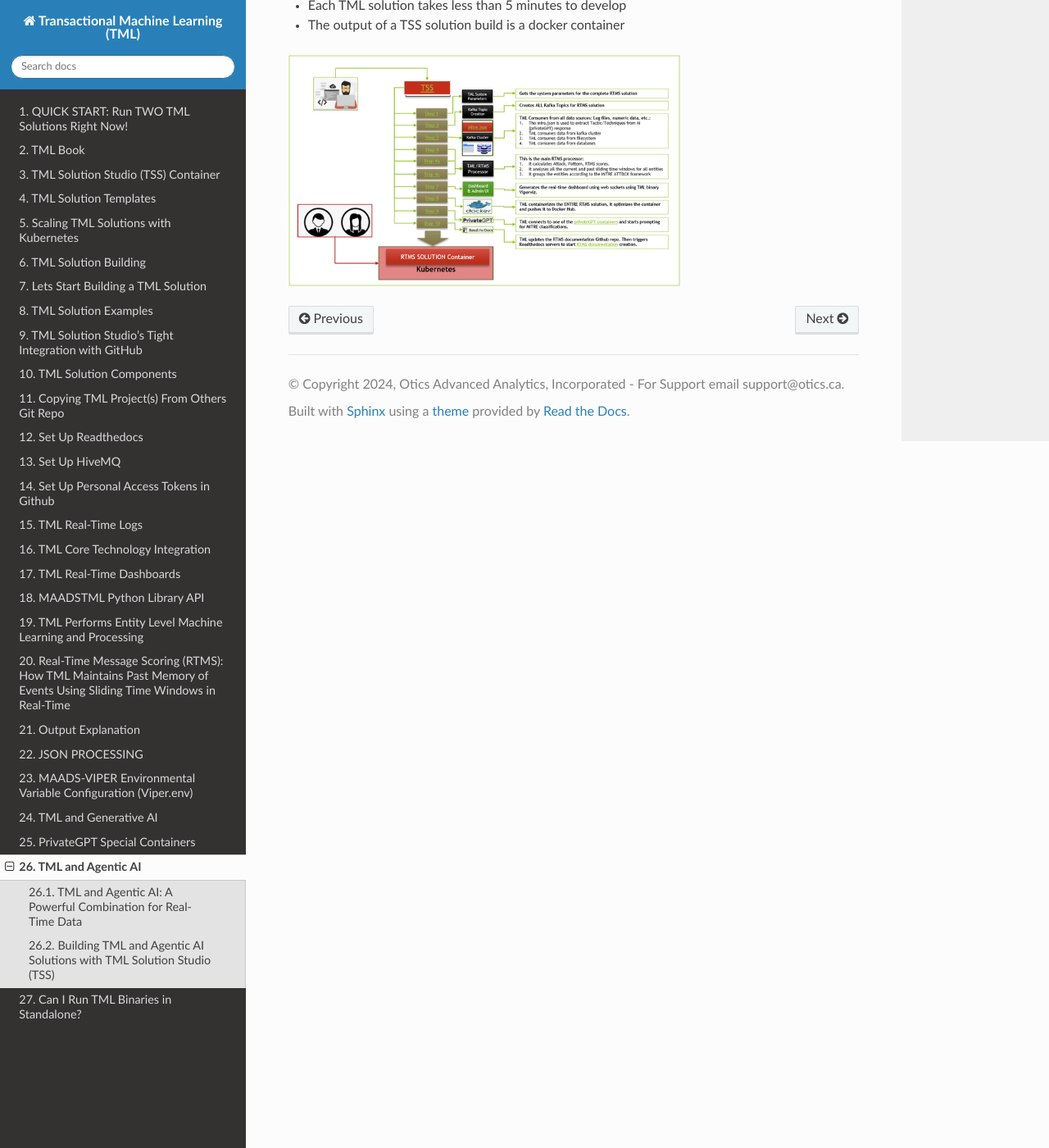
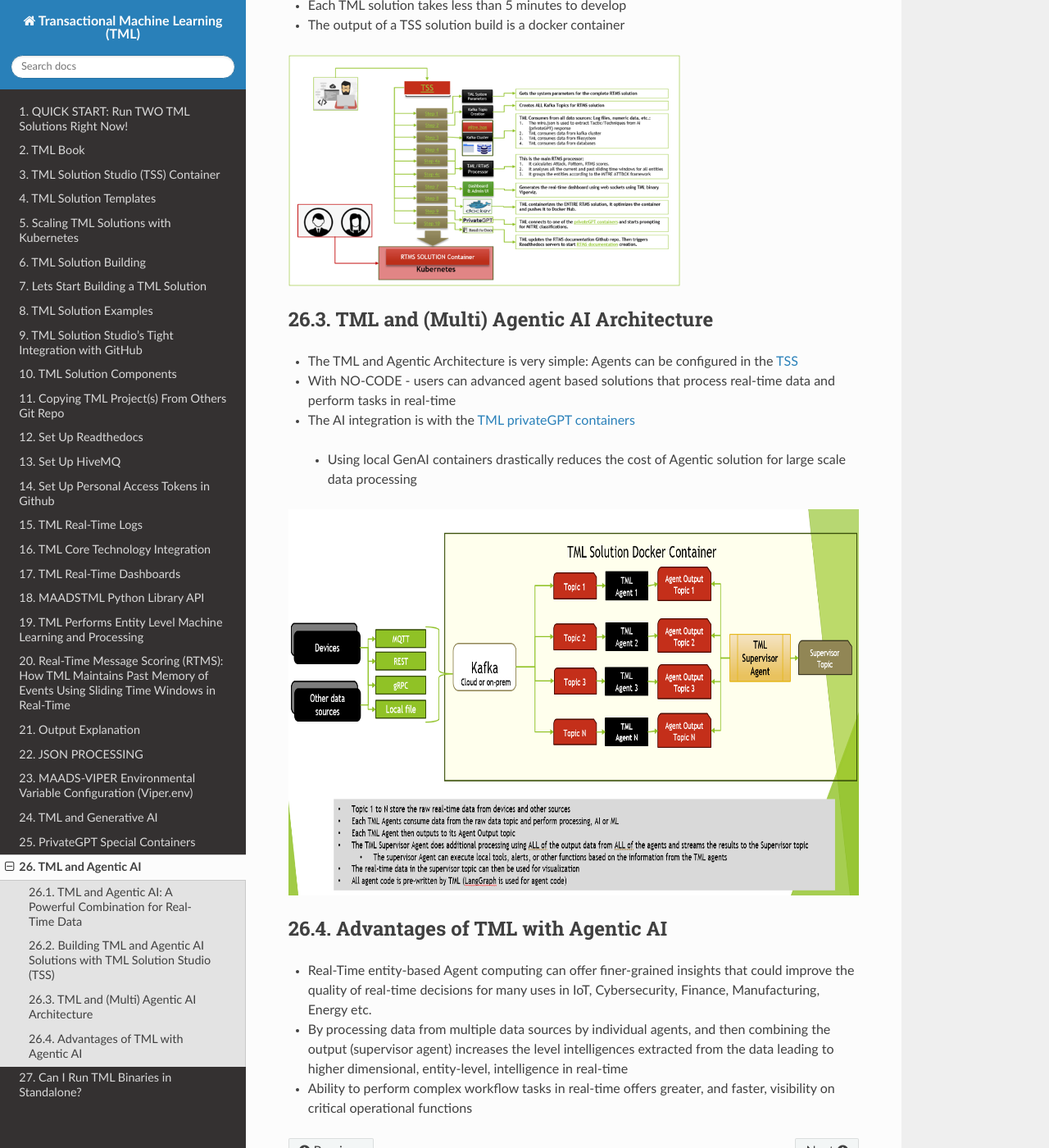
Before and after one commit to smaurice101/readthedocs, a Sphinx documentation site: the page built from docs/source/agentic.rst, in a window 1280 px wide and 1400 px high, scrolled down 1511 px. Shown: the whole window at 82% size. Built offline with Sphinx 7.4.7 and the Read the Docs theme 3.1.0, drawn with Linux system fonts in a browser that asks for light colours; some of the changed text lies outside the part shown.

Commit message:
Update agentic.rst

```diff
--- a/docs/source/agentic.rst
+++ b/docs/source/agentic.rst
@@ -37,7 +37,7 @@
 Building TML and Agentic AI Solutions with TML Solution Studio (TSS)
 ==============================================
 
-- All TML solutions are built with the TSS
+- All TML solutions are built with the `TSS <https://tml.readthedocs.io/en/latest/docker.html>`_
 - TSS enforces a process driven approach to build TML solution in a few minutes
 - The image on the left shows an example of a TML solution build process
 - Every TML solution are built with NO-CODE
@@ -46,3 +46,21 @@
 
 .. figure:: agentic2.png
    :scale: 70%
+
+TML and (Multi) Agentic AI Architecture
+========================
+
+- The TML and Agentic Architecture is very simple: Agents can be configured in the `TSS <https://tml.readthedocs.io/en/latest/docker.html>`_
+- With NO-CODE - users can advanced agent based solutions that process real-time data and perform tasks in real-time
+- The AI integration is with the `TML privateGPT containers <https://tml.readthedocs.io/en/latest/genai.html#privategpt-special-containers>`_
+ - Using local GenAI containers drastically reduces the cost of Agentic solution for large scale data processing
+
+.. figure:: agentic3.png
+   :scale: 70%
+
+Advantages of TML with Agentic AI
+========================
+
+- Real-Time entity-based Agent computing can offer finer-grained insights that could improve the quality of real-time decisions for many uses in IoT,       Cybersecurity, Finance, Manufacturing, Energy etc.
+- By processing data from multiple data sources by individual agents, and then combining the output (supervisor agent) increases the level intelligences extracted from the data leading to higher dimensional, entity-level, intelligence in real-time
+- Ability to perform complex workflow tasks in real-time offers greater, and faster, visibility on critical operational functions
```
